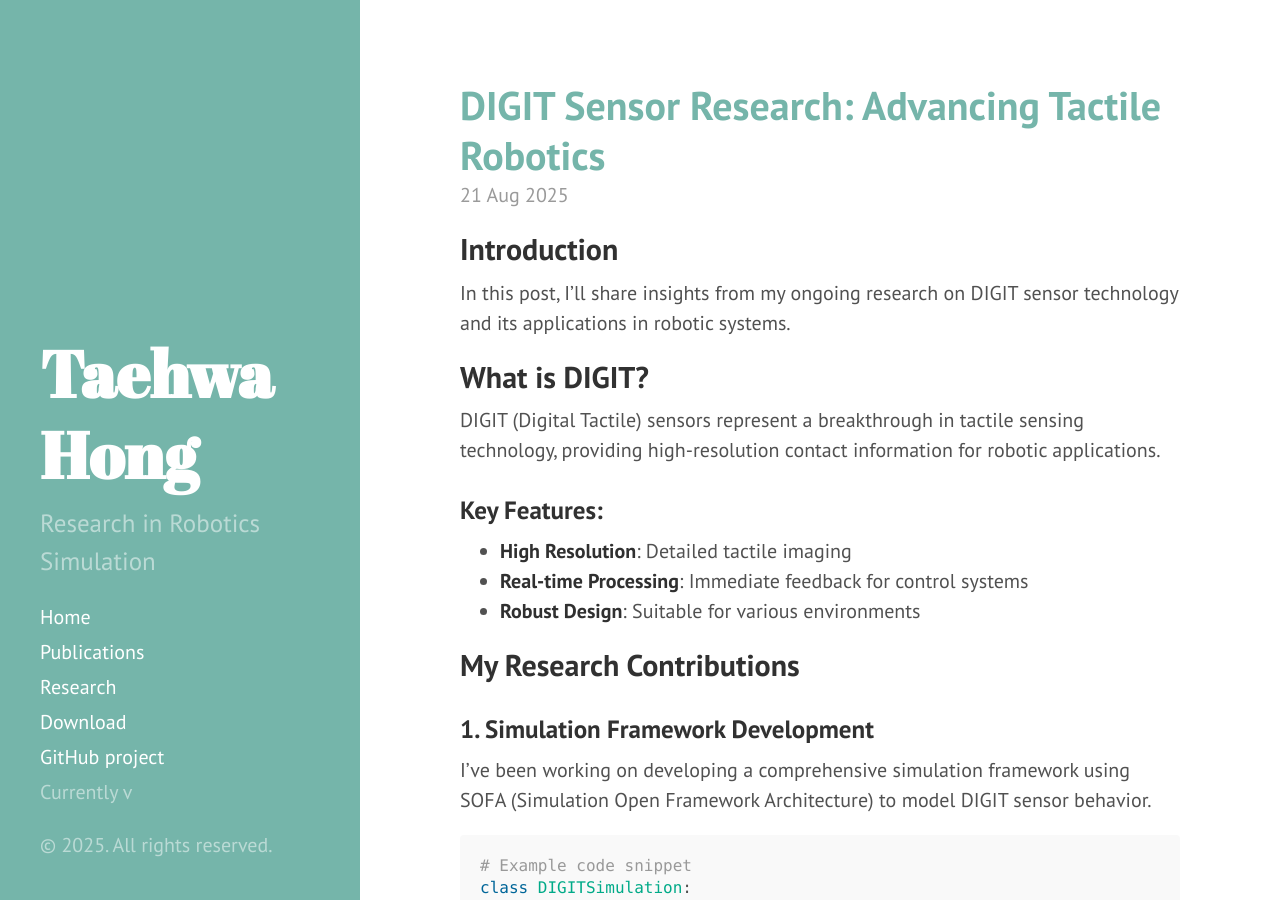
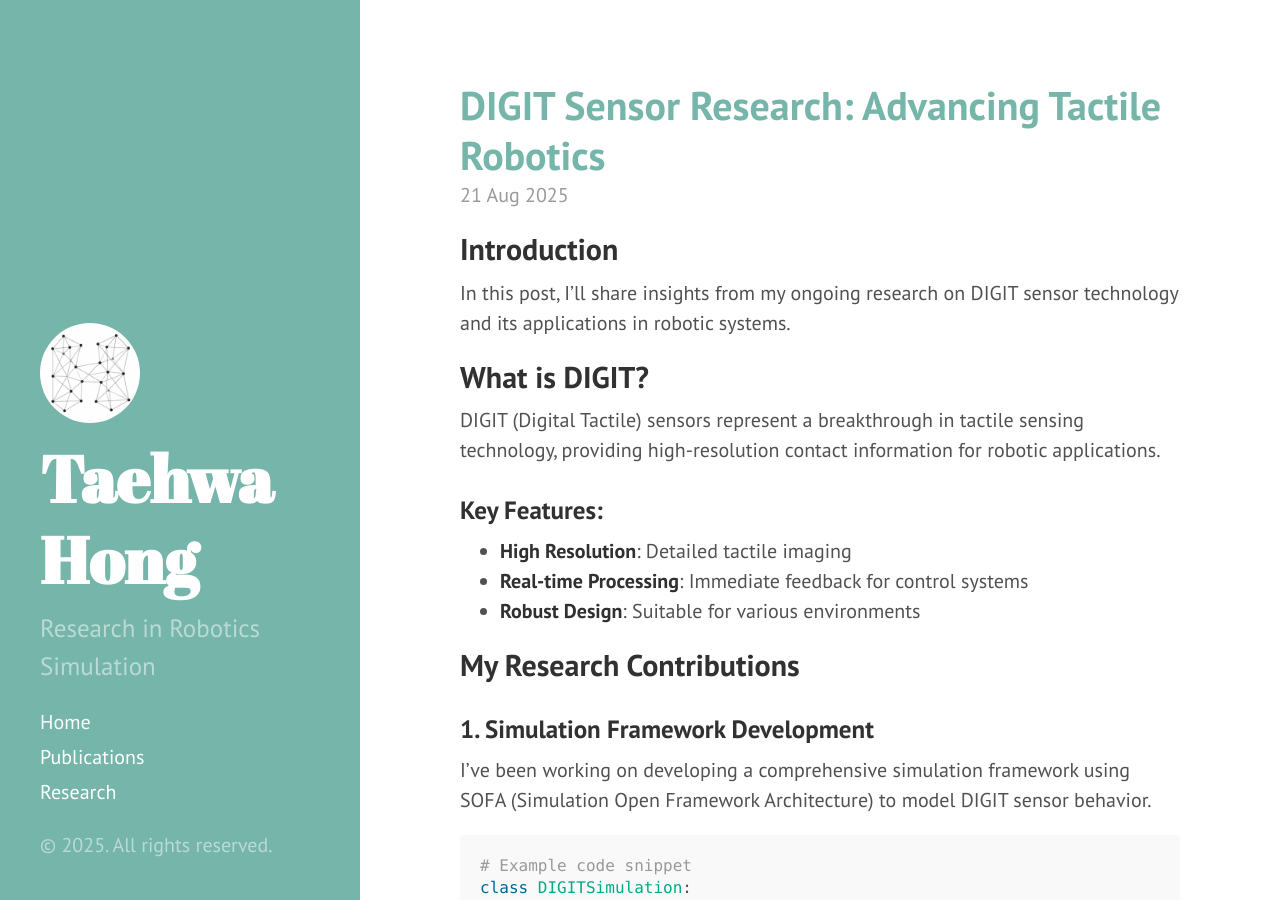
Before and after one commit to ndolphin-github/ndolphin-github.github.io, a Jekyll site: the page built from index.html, in a window 1280 px wide and 900 px high. Built offline with Jekyll 4.4.1, drawn with Linux system fonts in a browser that asks for light colours; the list of posts is cut into pages by our own code.

Commit message:
Add logo to sidebar and remove download/github links

```diff
--- a/_includes/sidebar.html
+++ b/_includes/sidebar.html
@@ -1,6 +1,9 @@
 <div class="sidebar">
   <div class="container sidebar-sticky">
     <div class="sidebar-about">
+      <div class="sidebar-logo">
+        <img src="{{ site.baseurl }}public/logo.png" alt="{{ site.title }}" style="width: 100px; height: 100px; border-radius: 50%; margin-bottom: 15px;">
+      </div>
       <h1>
         <a href="{{ site.baseurl }}">
           {{ site.title }}
@@ -26,9 +29,6 @@
         {% endif %}
       {% endfor %}
 
-      <a class="sidebar-nav-item" href="{{ site.github.repo }}/archive/v{{ site.version }}.zip">Download</a>
-      <a class="sidebar-nav-item" href="{{ site.github.repo }}">GitHub project</a>
-      <span class="sidebar-nav-item">Currently v{{ site.version }}</span>
     </nav>
 
     <p>&copy; {{ site.time | date: '%Y' }}. All rights reserved.</p>
```
